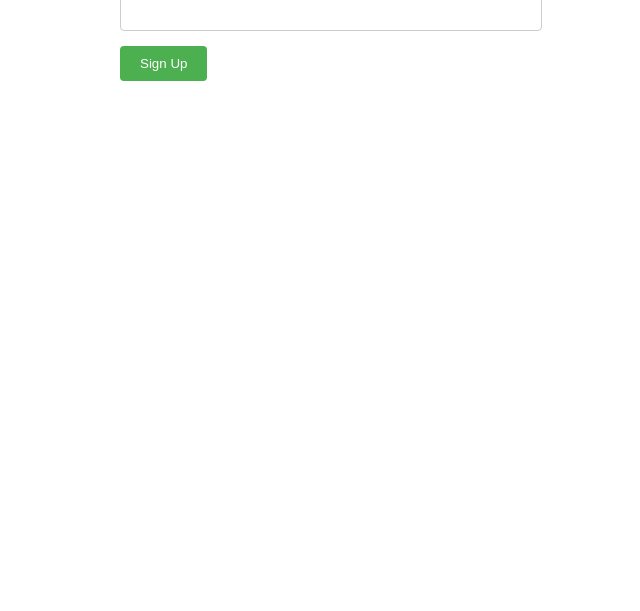
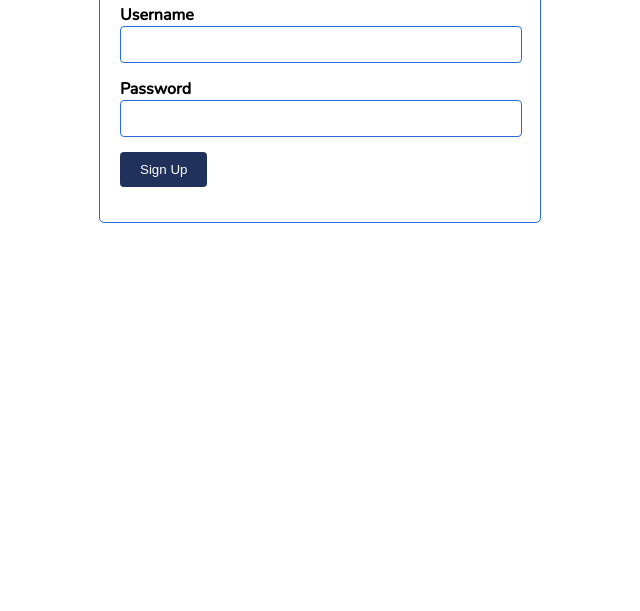
Before and after one commit to theblessed-coder/taskify, a plain HTML site: page css/sign-up.html in a window 1280 px wide. Shown: the part 189-800 px from the top of the page, without its empty margins (320-960 px from the left). Drawn offline with nearby package versions, Linux system fonts and the light colour scheme.

Commit message:
changed font

```diff
--- a/css/login.css
+++ b/css/login.css
@@ -1,5 +1,5 @@
 body {
-    font-family: Arial, sans-serif;
+    font-family: 'Nunito', sans-serif;
     background-color: #f4f4f4;
     margin: 0;
     padding: 0;
@@ -10,7 +10,7 @@ body {
     margin: 100px auto;
     background-color: #fff;
     border-radius: 5px;
-    box-shadow: 0 2px 5px rgba(0, 0, 0, 0.1);
+    box-shadow: 0 2px 5px #20315b;
     padding: 20px;
     box-sizing: border-box;
 }
@@ -24,9 +24,10 @@ input[type="password"] {
     width: 100%;
     padding: 10px;
     margin-bottom: 20px;
-    border: 1px solid #ccc;
+    border: 1px solid #2a6cd5;
     border-radius: 4px;
     box-sizing: border-box;
+    outline: #20315b;
 }
 
 .error {
@@ -36,13 +37,13 @@ input[type="password"] {
 }
 
 .button {
-    background-color: #4CAF50;
+    background-color: #20315b;
     color: white;
     padding: 10px 15px;
     border: none;
     border-radius: 4px;
     cursor: pointer;
-    width: 100%;
+
 }
 
 @media screen and (max-width: 480px) {
--- a/css/sign-up.css
+++ b/css/sign-up.css
@@ -1,7 +1,16 @@
+body {
+    font-family: 'Nunito', sans-serif;
+    margin: 0;
+    padding: 0;
+}
+
+
 .container {
     max-width: 400px;
-    margin: 0 auto;
+    margin: 100px auto;
     padding: 20px;
+    border: 1px solid #2a6cd5;
+    border-radius: 5px;
 }
 
 h2 {
@@ -19,10 +28,11 @@ label {
 
 input[type="text"],
 input[type="password"] {
-    width: 100%;
+    width: 95%;
     padding: 10px;
-    border: 1px solid #ccc;
+    border: 1px solid #2a6cd5;
     border-radius: 4px;
+    outline: #2a6cd5;
 }
 
 .error {
@@ -30,7 +40,7 @@ input[type="password"] {
 }
 
 input[type="submit"] {
-    background-color: #4CAF50;
+    background-color: #20315b;
     color: white;
     padding: 10px 20px;
     border: none;
@@ -39,7 +49,7 @@ input[type="submit"] {
 }
 
 input[type="submit"]:hover {
-    background-color: #45a049;
+    background-color: #2a6cd5;
 }
 
 @media screen and (max-width: 600px) {
--- a/css/sign-up.html
+++ b/css/sign-up.html
@@ -6,6 +6,10 @@
     <meta name="viewport" content="width=device-width, initial-scale=1.0">
     <meta name="Author" content="Blessing Nwakwuo" >
     <title>Sign up</title>
+
+    <link rel="preconnect" href="https://fonts.googleapis.com">
+    <link rel="preconnect" href="https://fonts.gstatic.com" crossorigin>
+    <link href="https://fonts.googleapis.com/css2?family=Nunito:wght@500&display=swap" rel="stylesheet">
     <link rel="stylesheet" href="sign-up.css">
 </head>
 <body>
@@ -14,12 +18,12 @@
         <h2>Sign Up</h2>
         <form id="signup-form" onsubmit="validateForm(event)">
             <div class="form-group">
-                <label for="username">Username:</label>
+                <label for="username">Username</label>
                 <input type="text" id="username" required>
                 <span class="error" id="username-error"></span>
             </div>
             <div class="form-group">
-                <label for="password">Password:</label>
+                <label for="password">Password</label>
                 <input type="password" id="password" required>
                 <span class="error" id="password-error"></span>
             </div>
--- a/css/style.css
+++ b/css/style.css
@@ -1,3 +1,6 @@
+
+
+
 
 /* Navigation Bar */
 .navbar {
```
Also changed, not shown: css/login.html (+4 -0 lines).
